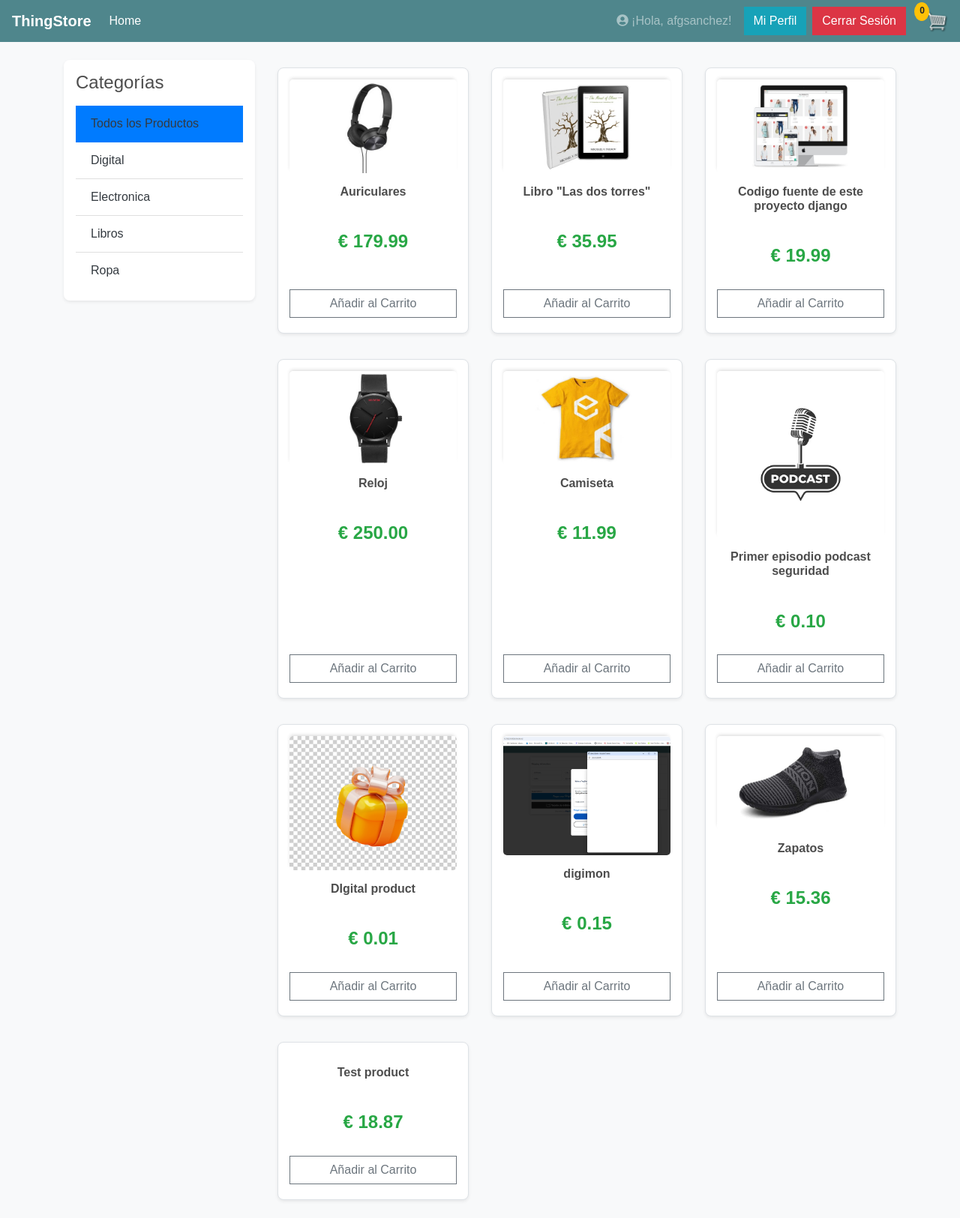
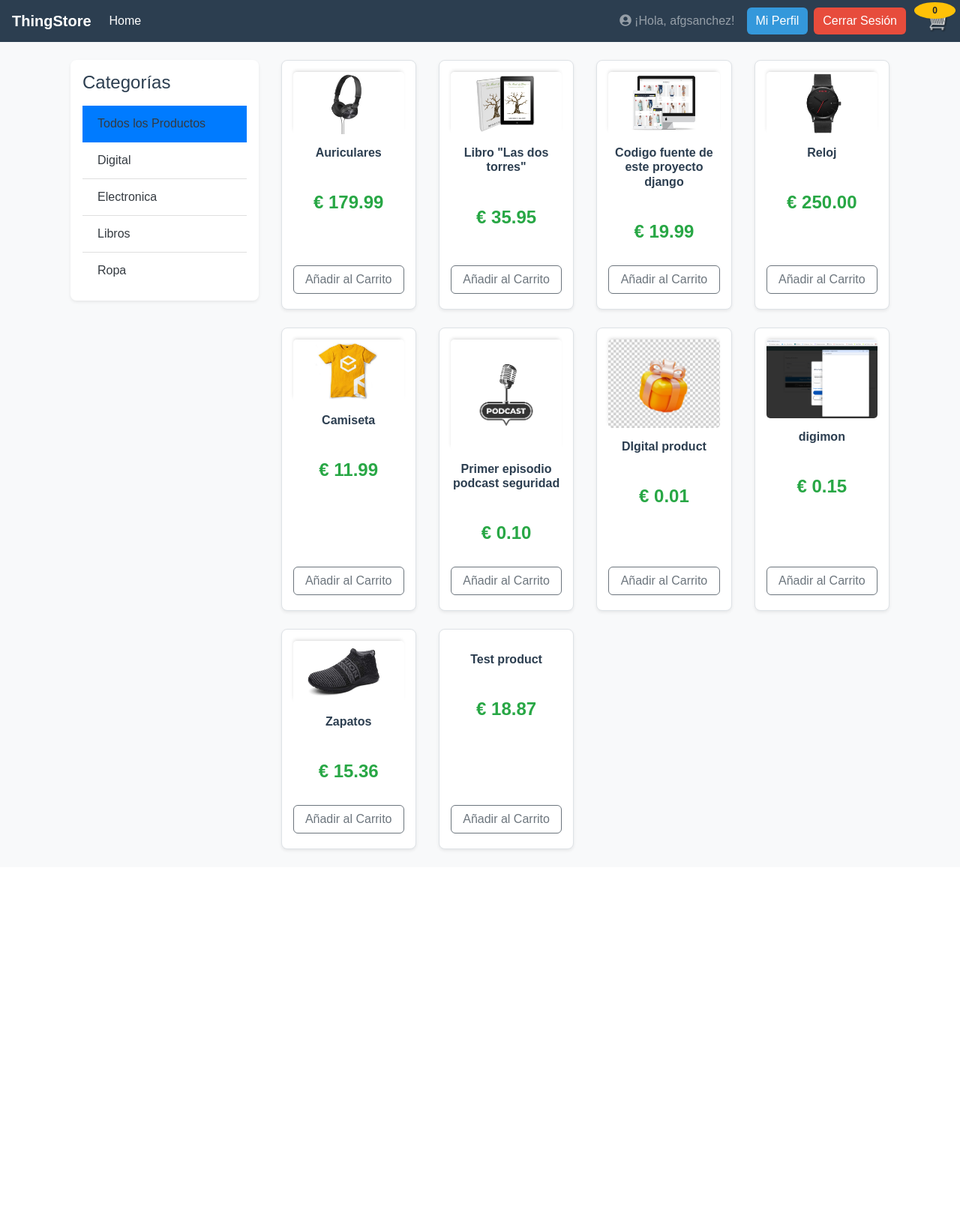
Before and after one commit to afgsanchez/django_ecommerce, a Django app: page / in a window 1280 px wide. Shown: the whole page at 75% size. After the commit the page ends 1136 px from the top, so only its background shows below. Run offline with Django 5.2, Linux system fonts and the light colour scheme; a user stored in the database is signed in; data comes from the database, SQL or seed files in the repository; both versions use the stored data as it was after the commit; some libraries are stand-ins or nearby versions.

Commit message:
mejora visual

```diff
--- a/ecommerce/static/css/main.css
+++ b/ecommerce/static/css/main.css
@@ -1,16 +1,15 @@
-body{
-	background-color: hsl(0, 0%, 98%);
+body {
+	background-color: #ecf0f1;
 }
 
-h1,h2,h3,h4,h5,h6{
-	color:hsl(0, 0%, 30%);
+h1, h2, h3, h4, h5, h6 {
+	color: #2c3e50;
 }
 
-.box-element{
-	box-shadow:hsl(0, 0%, 80%) 0 0 16px;
-	background-color: #fff;
-	border-radius: 4px;
-	padding: 10px;
+.box-element {
+	box-shadow: 0 2px 6px rgba(0, 0, 0, 0.08);
+	border-radius: 8px;
+	padding: 15px;
 }
 
 .thumbnail{
@@ -25,8 +24,8 @@ h1,h2,h3,h4,h5,h6{
 	border-radius: 0 0 4px 4px;
 }
 
-.bg-dark{
-	background-color: #4f868c!important;
+.bg-dark {
+	background-color: #2c3e50 !important;
 }
 
 #cart-icon{
@@ -35,23 +34,48 @@ h1,h2,h3,h4,h5,h6{
 	margin-left: 15px;
 }
 
-#cart-total{
-	display: block;
-	text-align: center;
-	color:#fff;
-	background-color: red;
-	width: 20px;
-	height: 25px;
-	border-radius: 50%;
-	font-size: 14px;
+#cart-total {
+	background-color: #f1c40f;
+	color: #2c3e50;
+}
 }
 
 .col-lg-4, .col-lg-6, .col-lg-8, .col-lg-12{
 	margin-top: 10px;
 }
 
-.btn{
-	border-radius: 0;
+.btn {
+	border-radius: 6px;
+	transition: background-color 0.3s ease;
+}
+
+/* Botones armonizados */
+.btn-warning {
+	background-color: #f1c40f;
+	color: #2c3e50;
+	border: none;
+}
+
+.btn-info {
+	background-color: #3498db;
+	color: white;
+	border: none;
+}
+
+.btn-danger {
+	background-color: #e74c3c;
+	color: white;
+	border: none;
+}
+
+.btn-success, .btn-add-to-cart {
+	background-color: #2ecc71;
+	color: white;
+	border: none;
+}
+
+.btn:hover {
+	opacity: 0.9;
 }
 
 .row-image{
@@ -97,3 +121,9 @@ h1,h2,h3,h4,h5,h6{
 .hidden{
 	display: none!important;
 }
+
+.container {
+    max-width: 100% !important;
+    padding-left: 10px;
+    padding-right: 10px;
+}
--- a/ecommerce/store/templates/store/main.html
+++ b/ecommerce/store/templates/store/main.html
@@ -122,6 +122,13 @@
         .dropdown-header-active {
             color: #007bff !important; /* Azul primario de Bootstrap */
         }
+
+        /* Ajuste para margen lateral reducido en el contenedor principal */
+        .container {
+            max-width: 90% !important;
+            padding-left: 30px;
+            padding-right: 30px;
+        }
     </style>
 
     <script type="text/javascript">
@@ -178,11 +185,8 @@
           <li class="nav-item {% if not selected_category_obj and not selected_subcategory_obj %}active{% endif %}">
             <a class="nav-link" href="{% url 'store' %}">Home <span class="sr-only">(current)</span></a>
           </li>
-
-
         </ul>
-          <div class="form-inline my-2 my-lg-0"> {# Volvemos a las clases estándar de Bootstrap #}
-
+          <div class="form-inline my-2 my-lg-0">
              {% if not user.is_authenticated %}
                 <a href="{% url 'login' %}" class="btn btn-warning">Login</a>
              {% else %}
@@ -194,12 +198,10 @@
                   {% csrf_token %}
                   <button type="submit" class="btn btn-danger mr-3">Cerrar Sesión</button>
                 </form>
-
              {% endif %}
-
-                <a href="{% url 'cart' %}" class="position-relative"> {# Clase de Bootstrap para posicionamiento #}
+                <a href="{% url 'cart' %}" class="position-relative">
                   <img  id="cart-icon" src="{% static 'images/cart.png' %}">
-                  <p id="cart-total" class="position-absolute badge badge-warning rounded-circle" style="top: -10px; right: -10px; padding: .4em .6em; font-size: 75%;">{{cartItems}}</p> {# Estilo de Bootstrap para el contador #}
+                  <p id="cart-total" class="position-absolute badge badge-warning rounded-circle" style="top: -10px; right: -10px; padding: .4em .6em; font-size: 75%;">{{cartItems}}</p>
                 </a>
           </div>
       </div>
@@ -208,11 +210,8 @@
      <div class="container">
             <br>
             {% block content %}
-
-
             {% endblock content %}
-         </div>
-
+     </div>
 
     {# Bootstrap JS - Con integridad correcta #}
     <script src="https://code.jquery.com/jquery-3.4.1.slim.min.js" xintegrity="sha384-J6qa4849blE2+poT4WnyKhv5vZF5SrPo0iEjwBvKU7imGFAV0wwj1yYfoRSJoZ+n" crossorigin="anonymous"></script>
--- a/ecommerce/store/templates/store/store.html
+++ b/ecommerce/store/templates/store/store.html
@@ -41,7 +41,7 @@
         <div class="col-lg-9 col-md-8">
             <div class="row">
                 {% for product in products %}
-                    <div class="col-lg-4 col-md-6 col-sm-6 mb-4">
+                    <div class="col-lg-3 col-md-6 col-sm-6 mb-4">
                         <div class="box-element product-item">
                             <img class="thumbnail" src="{{ product.imageURL }}">
                             <div class="product-info">
```
Also changed, not shown: ecommerce/db.sqlite3.
